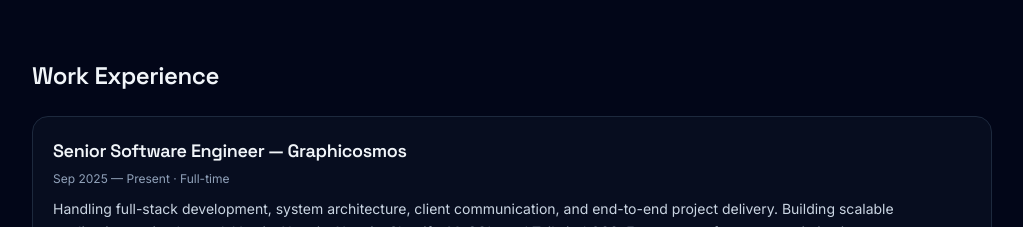
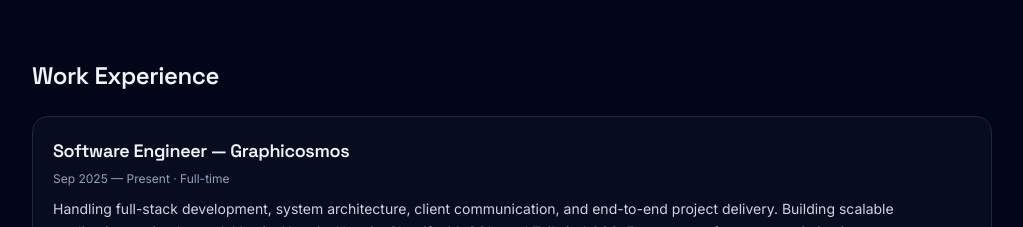
Before and after one commit to Power2913/my-portfolio, a Next.js app: page / in a window 1280 px wide. Shown: the part 1060-1287 px from the top of the page, without its empty margins (128-1151 px from the left). Built offline with nearby package versions, Linux system fonts and the light colour scheme.

Commit message:
update details

```diff
--- a/app/layout.tsx
+++ b/app/layout.tsx
@@ -16,9 +16,9 @@ const bodyFont = Inter({
 });
 
 export const metadata: Metadata = {
-  title: "Shakti Raghav | Senior Software Engineer & Full-Stack Developer",
+  title: "Shakti Raghav | Software Engineer & Full-Stack Developer",
   description:
-    "Portfolio of Shakti Raghav — Senior Software Engineer specializing in Laravel, Vue.js, Next.js, Shopify, Tailwind CSS, and scalable full-stack development. I build high-performance web applications, custom Shopify stores, and automation tools for global brands.",
+    "Portfolio of Shakti Raghav — Software Engineer specializing in Laravel, Vue.js, Next.js, Shopify, Tailwind CSS, and scalable full-stack development. I build high-performance web applications, custom Shopify stores, and automation tools for global brands.",
   keywords: [
     "Shakti Raghav",
     "Software Engineer",
@@ -33,7 +33,7 @@ export const metadata: Metadata = {
     "Ecommerce Developer",
   ],
   openGraph: {
-    title: "Shakti Raghav — Senior Software Engineer",
+    title: "Shakti Raghav — Software Engineer",
     description:
       "Full-stack engineer skilled in Laravel, Vue.js, Next.js, Shopify, PHP, and scalable architectures. Explore my work, tech stack, and client projects.",
     url: "https://your-vercel-url-here",
--- a/app/page.tsx
+++ b/app/page.tsx
@@ -285,10 +285,10 @@ export default function HomePage() {
 
         <div className="space-y-8">
 
-          {/* Senior Software Engineer */}
+          {/* Software Engineer */}
           <div className="rounded-2xl border border-slate-800 bg-slate-900/40 p-5">
             <h3 className="font-heading text-lg font-semibold mb-1 text-slate-100">
-              Senior Software Engineer — Graphicosmos
+              Software Engineer — Graphicosmos
             </h3>
             <p className="text-xs text-slate-400 mb-2">Sep 2025 — Present · Full-time</p>
             <p className="text-sm text-slate-300 leading-relaxed">
```
